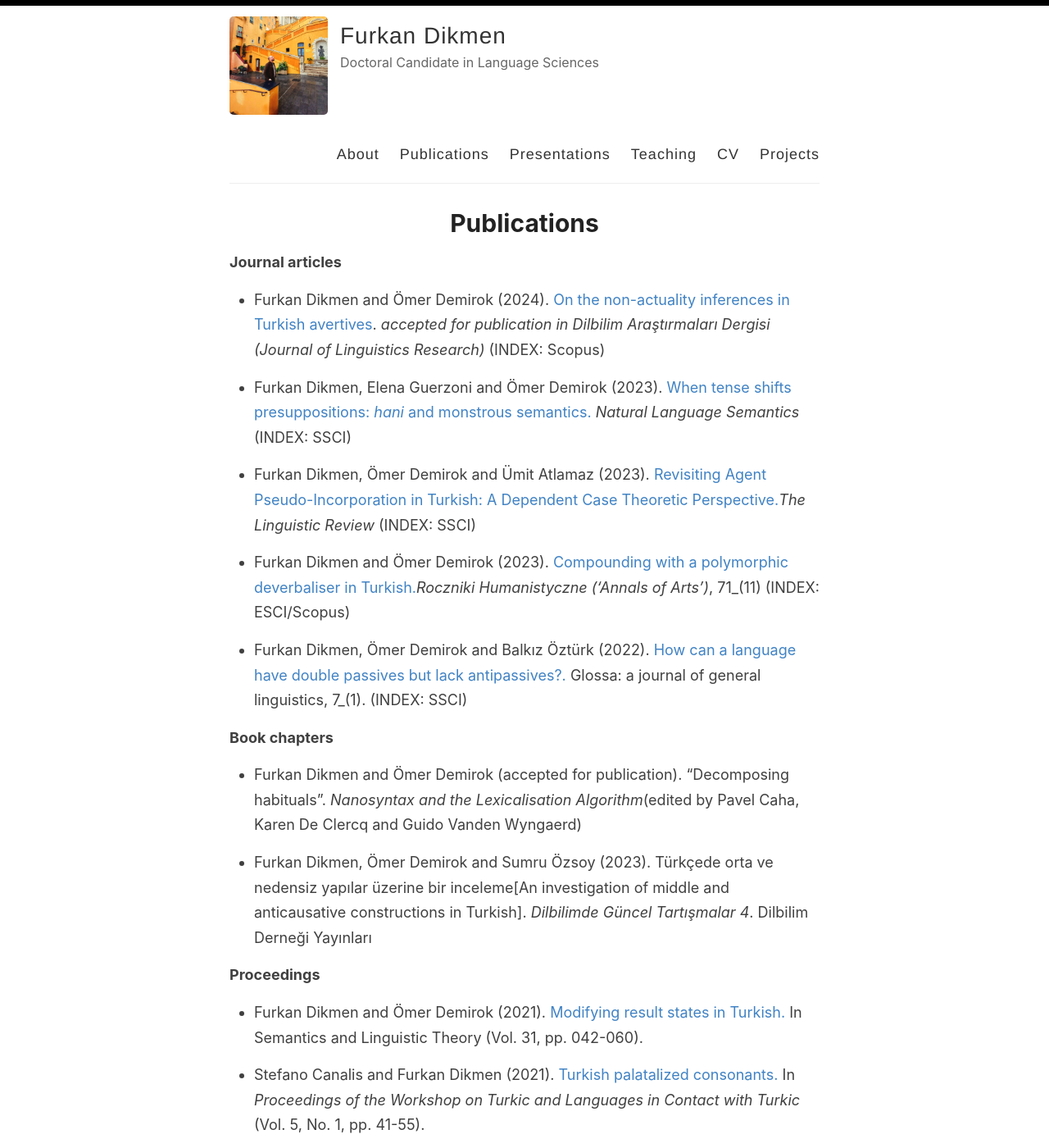
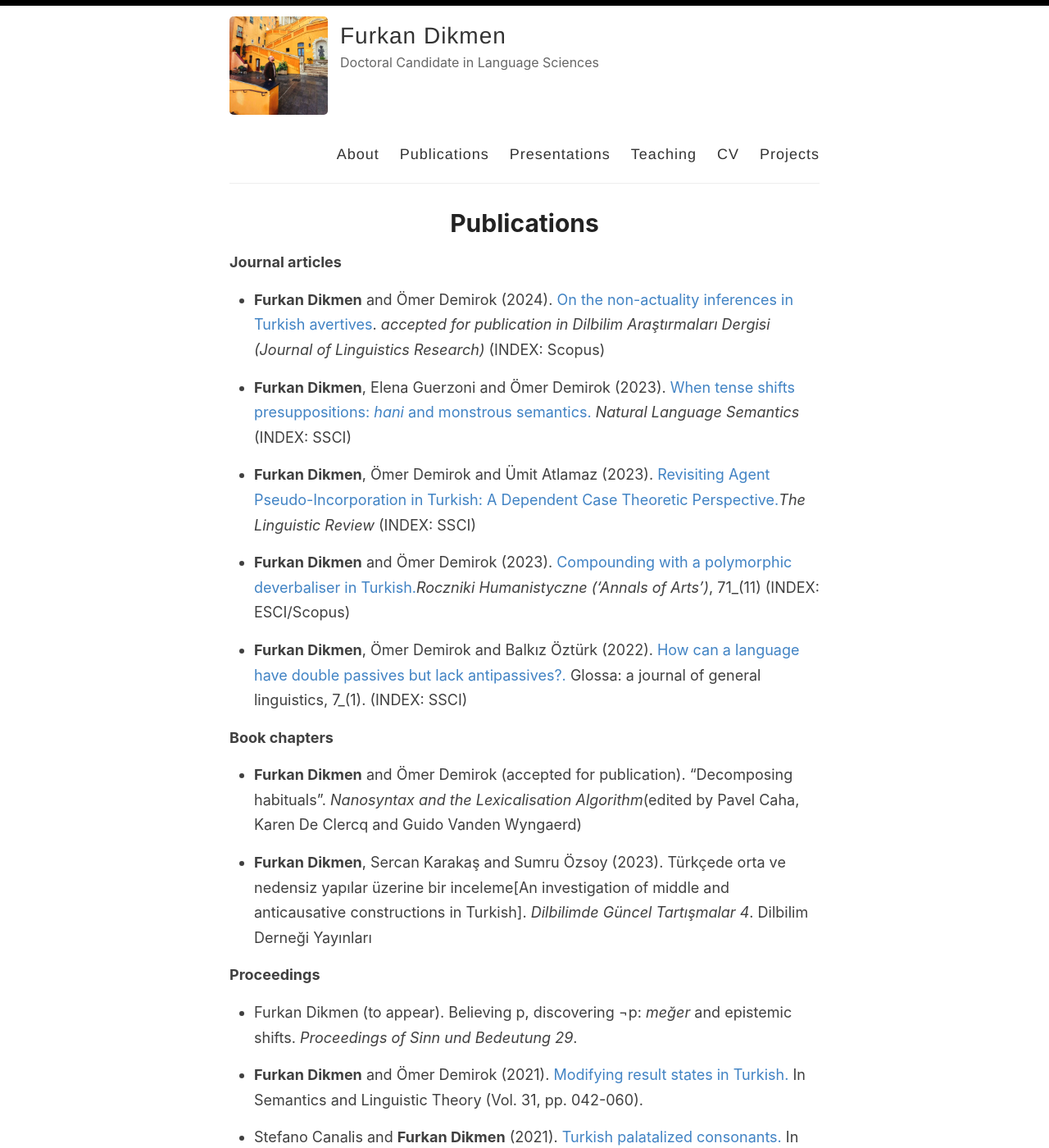
Before and after one commit to furkandikmen/furkandikmen.github.io, a Jekyll site: the page built from _pages/publications.md, in a window 1280 px wide and 1400 px high. Shown: the whole window at 82% size. Built offline with Jekyll 4.4.1, drawn with Linux system fonts in a browser that asks for light colours; some of the changed text lies outside the part shown.

Commit message:
Update publications.md

```diff
--- a/_pages/publications.md
+++ b/_pages/publications.md
@@ -7,26 +7,28 @@ permalink: /publications/
 
 **Journal articles**
 
-- Furkan Dikmen and Ömer Demirok (2024). [On the non-actuality inferences in Turkish avertives](https://furkandikmen.com/assets/publications/Dikmen & Demirok 2024.pdf){:target="_blank" rel="noopener noreferrer"}. _accepted for publication in Dilbilim Araştırmaları Dergisi (Journal of Linguistics Research)_ (INDEX: Scopus)
+- **Furkan Dikmen** and Ömer Demirok (2024). [On the non-actuality inferences in Turkish avertives](https://furkandikmen.com/assets/publications/Dikmen & Demirok 2024.pdf){:target="_blank" rel="noopener noreferrer"}. _accepted for publication in Dilbilim Araştırmaları Dergisi (Journal of Linguistics Research)_ (INDEX: Scopus)
 
-- Furkan Dikmen, Elena Guerzoni and Ömer Demirok (2023). [When tense shifts presuppositions: _hani_ and monstrous semantics.](https://doi.org/10.1007/s11050-023-09215-y){:target="_blank" rel="noopener noreferrer"} _Natural Language Semantics_ (INDEX: SSCI)
+- **Furkan Dikmen**, Elena Guerzoni and Ömer Demirok (2023). [When tense shifts presuppositions: _hani_ and monstrous semantics.](https://doi.org/10.1007/s11050-023-09215-y){:target="_blank" rel="noopener noreferrer"} _Natural Language Semantics_ (INDEX: SSCI)
 
-- Furkan Dikmen, Ömer Demirok and Ümit Atlamaz (2023). [Revisiting Agent Pseudo-Incorporation in Turkish: A Dependent Case Theoretic Perspective.](https://doi.org/10.1515/tlr-2023-2011){:target="_blank" rel="noopener noreferrer"}_The Linguistic Review_ (INDEX: SSCI)
+- **Furkan Dikmen**, Ömer Demirok and Ümit Atlamaz (2023). [Revisiting Agent Pseudo-Incorporation in Turkish: A Dependent Case Theoretic Perspective.](https://doi.org/10.1515/tlr-2023-2011){:target="_blank" rel="noopener noreferrer"}_The Linguistic Review_ (INDEX: SSCI)
 
-- Furkan Dikmen and Ömer Demirok (2023). [Compounding with a polymorphic deverbaliser in Turkish.](https://doi.org/10.18290/rh237111-4s){:target="_blank" rel="noopener noreferrer"}_Roczniki Humanistyczne ('Annals of Arts')_, 71_(11) (INDEX: ESCI/Scopus)
+- **Furkan Dikmen** and Ömer Demirok (2023). [Compounding with a polymorphic deverbaliser in Turkish.](https://doi.org/10.18290/rh237111-4s){:target="_blank" rel="noopener noreferrer"}_Roczniki Humanistyczne ('Annals of Arts')_, 71_(11) (INDEX: ESCI/Scopus)
 
-- Furkan Dikmen, Ömer Demirok and Balkız Öztürk (2022). [How can a language have double passives but lack antipassives?.](https://www.glossa-journal.org/article/id/6553/){:target="_blank" rel="noopener noreferrer"} Glossa: a journal of general linguistics, 7_(1). (INDEX: SSCI)
+- **Furkan Dikmen**, Ömer Demirok and Balkız Öztürk (2022). [How can a language have double passives but lack antipassives?.](https://www.glossa-journal.org/article/id/6553/){:target="_blank" rel="noopener noreferrer"} Glossa: a journal of general linguistics, 7_(1). (INDEX: SSCI)
 
 **Book chapters**
 
-- Furkan Dikmen and Ömer Demirok (accepted for publication). "Decomposing habituals". _Nanosyntax and the Lexicalisation Algorithm_(edited by Pavel Caha, Karen De Clercq and Guido Vanden Wyngaerd)
+- **Furkan Dikmen** and Ömer Demirok (accepted for publication). "Decomposing habituals". _Nanosyntax and the Lexicalisation Algorithm_(edited by Pavel Caha, Karen De Clercq and Guido Vanden Wyngaerd)
 
-- Furkan Dikmen, Ömer Demirok and Sumru Özsoy (2023). Türkçede orta ve nedensiz yapılar üzerine bir inceleme[An investigation of middle and anticausative constructions in Turkish]. _Dilbilimde Güncel Tartışmalar 4_. Dilbilim Derneği Yayınları
+- **Furkan Dikmen**, Sercan Karakaş and Sumru Özsoy (2023). Türkçede orta ve nedensiz yapılar üzerine bir inceleme[An investigation of middle and anticausative constructions in Turkish]. _Dilbilimde Güncel Tartışmalar 4_. Dilbilim Derneği Yayınları
 
 **Proceedings**
 
-- Furkan Dikmen and Ömer Demirok (2021). [Modifying result states in Turkish.](https://journals.linguisticsociety.org/proceedings/index.php/SALT/article/view/31.003){:target="_blank" rel="noopener noreferrer"} In Semantics and Linguistic Theory (Vol. 31, pp. 042-060).
+- Furkan Dikmen (to appear). Believing p, discovering ¬p: _meğer_ and epistemic shifts. _Proceedings of Sinn und Bedeutung 29_.
 
-- Stefano Canalis and Furkan Dikmen (2021). [Turkish palatalized consonants.](https://journals.linguisticsociety.org/proceedings/index.php/tu/article/view/4781){:target="_blank" rel="noopener noreferrer"} In _Proceedings of the Workshop on Turkic and Languages in Contact with Turkic_ (Vol. 5, No. 1, pp. 41-55).
+- **Furkan Dikmen** and Ömer Demirok (2021). [Modifying result states in Turkish.](https://journals.linguisticsociety.org/proceedings/index.php/SALT/article/view/31.003){:target="_blank" rel="noopener noreferrer"} In Semantics and Linguistic Theory (Vol. 31, pp. 042-060).
 
-- Furkan Dikmen (2021). [Associative plurality in Turkish.](https://furkandikmen.com/assets/publications/Associative_plurality_in_Turkish.pdf){:target="_blank" rel="noopener noreferrer"} In _Proocedings of the 15th Workshop on Altaic Formal Linguistics [(WAFL15)](http://mitwpl.mit.edu/catalog/mwpl93/){:target="_blank" rel="noopener noreferrer"}_ (pp. 15–27).
+- Stefano Canalis and **Furkan Dikmen** (2021). [Turkish palatalized consonants.](https://journals.linguisticsociety.org/proceedings/index.php/tu/article/view/4781){:target="_blank" rel="noopener noreferrer"} In _Proceedings of the Workshop on Turkic and Languages in Contact with Turkic_ (Vol. 5, No. 1, pp. 41-55).
+
+- **Furkan Dikmen** (2021). [Associative plurality in Turkish.](https://furkandikmen.com/assets/publications/Associative_plurality_in_Turkish.pdf){:target="_blank" rel="noopener noreferrer"} In _Proocedings of the 15th Workshop on Altaic Formal Linguistics [(WAFL15)](http://mitwpl.mit.edu/catalog/mwpl93/){:target="_blank" rel="noopener noreferrer"}_ (pp. 15–27).
```
